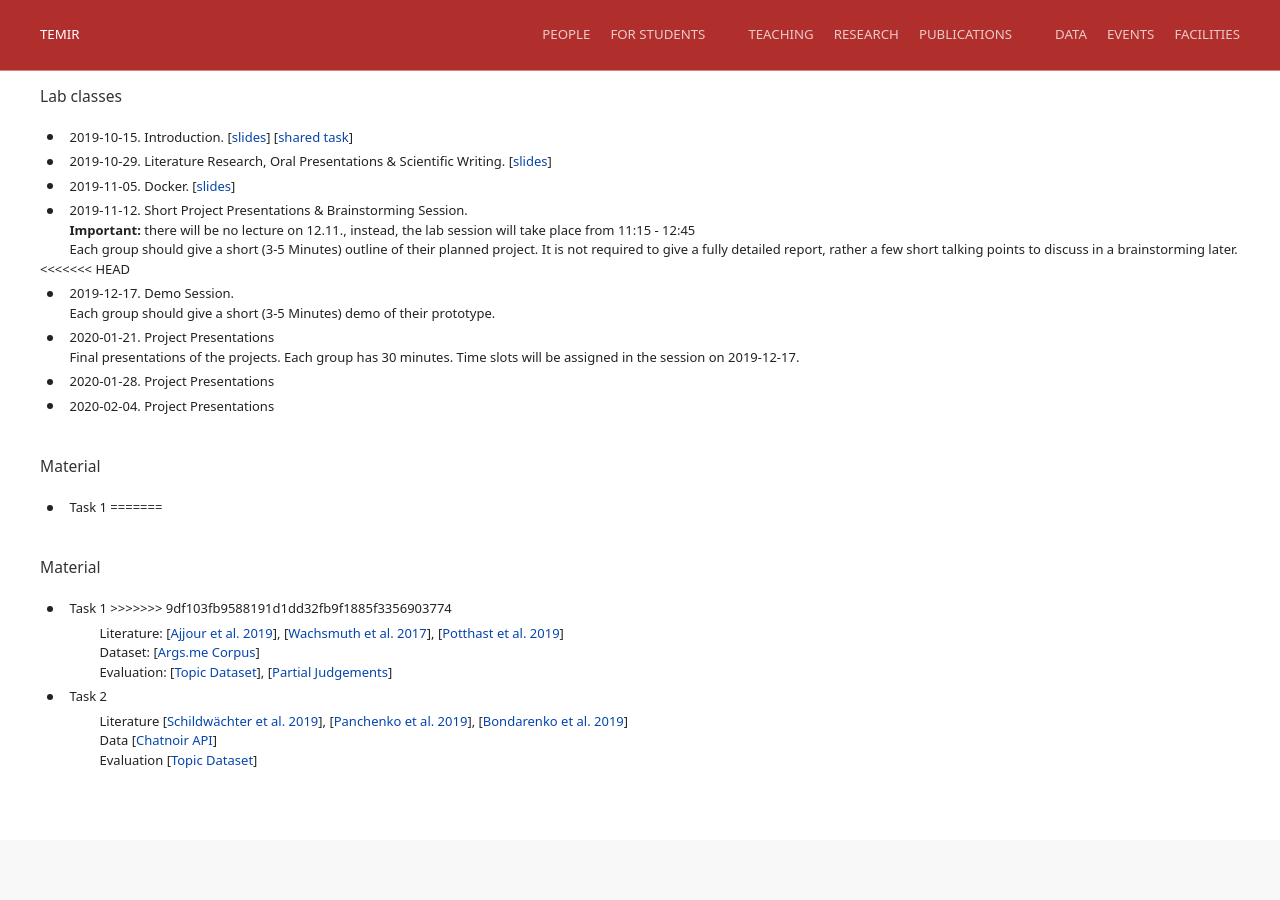
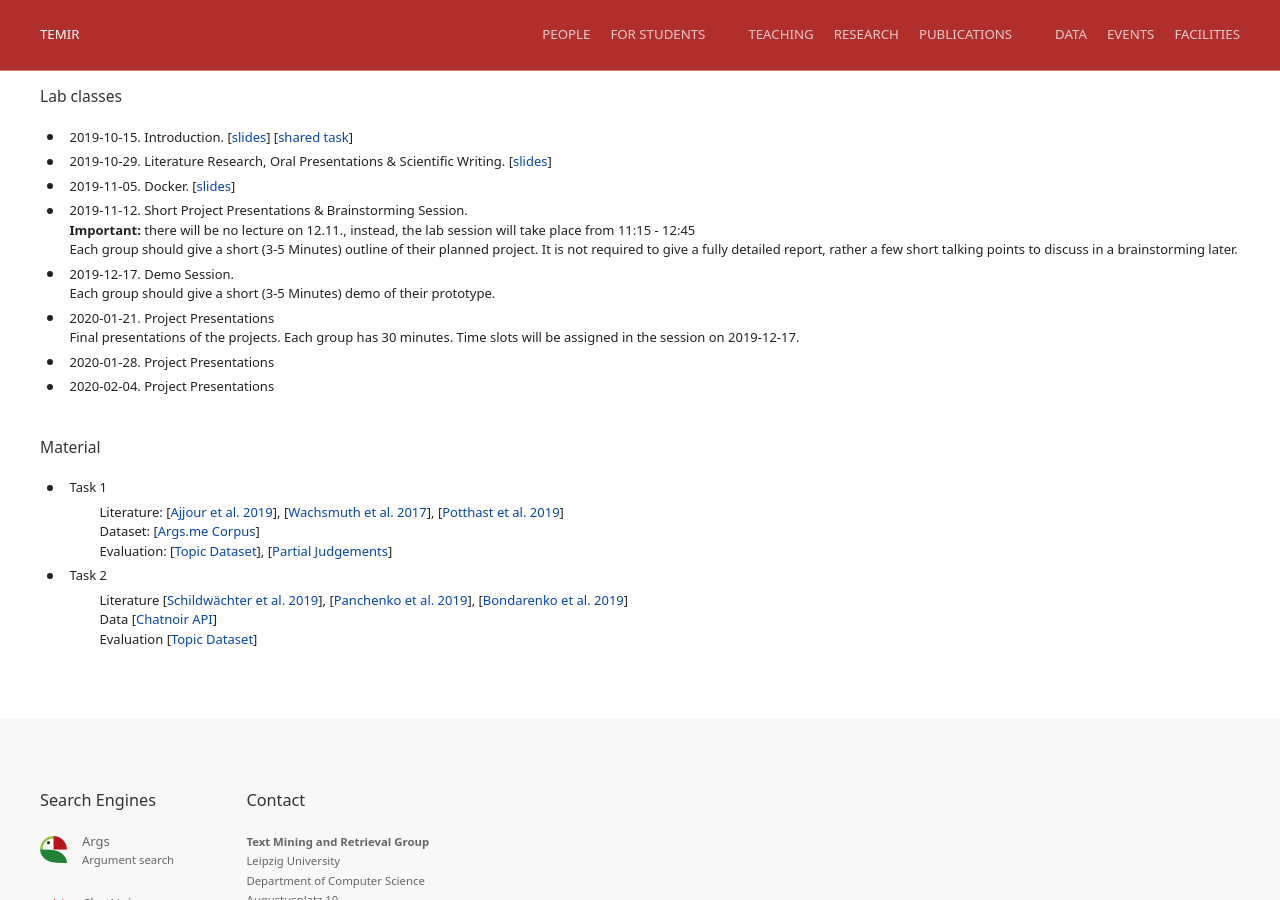
Before and after one commit to temir-org/temir-org.github.io, a Jekyll site: the page built from teaching/information-retrieval.html, in a window 1280 px wide and 900 px high, scrolled down 1417 px. Built offline with Jekyll 4.4.1, drawn with Linux system fonts in a browser that asks for light colours.

Commit message:
Fixed merge

```diff
--- a/teaching/information-retrieval.html
+++ b/teaching/information-retrieval.html
@@ -183,7 +183,6 @@ description: Course page of Information Retrieval
           <br> <b>Important:</b> there will be no lecture on 12.11., instead, the lab session will take place from 11:15 - 12:45
           <br> Each group should give a short (3-5 Minutes) outline of their planned project. It is not required to give a fully detailed report, rather a few short talking points to discuss in a brainstorming later.
       </li>
-<<<<<<< HEAD
 
       <li>2019-12-17. Demo Session.
           <br> Each group should give a short (3-5 Minutes) demo of their prototype.
@@ -198,19 +197,10 @@ description: Course page of Information Retrieval
       <li>2020-02-04. Project Presentations
           <br>
       </li>
-
-
-
 		</ul>
 		<h3>Material</h3>
 		<ul class="uk-list uk-list-bullet">
 			<li>Task 1
-=======
-    </ul>
-    <h3>Material</h3>
-    <ul class="uk-list uk-list-bullet">
-      <li>Task 1
->>>>>>> 9df103fb9588191d1dd32fb9f1885f3356903774
         <ul>
           <li>Literature:  [<a href="https://webis.de/downloads/publications/papers/stein_2019o.pdf">Ajjour et al. 2019</a>], [<a href="https://webis.de/downloads/publications/papers/stein_2017r.pdf">Wachsmuth et al. 2017</a>], [<a href="https://webis.de/downloads/publications/papers/stein_2019j.pdf">Potthast et al. 2019</a>]</li>
           <li>Dataset: [<a href="https://zenodo.org/record/3274636#.Xam3W_eE79Y">Args.me Corpus</a>]</li>
```
